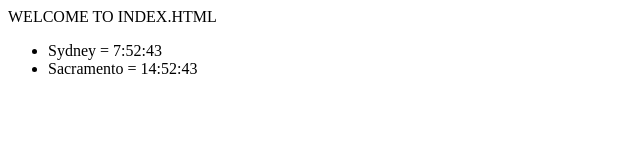
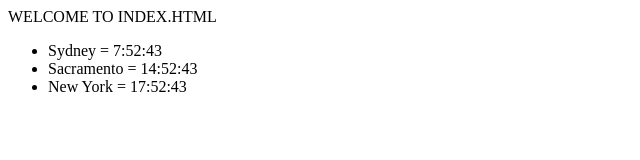
Before and after one commit to Luke-Wilson/timezones, a React app: page / in a window 1280 px wide. Shown: the top 160 px of the page, without its empty margins (0-640 px from the left). Built offline with nearby package versions, Linux system fonts and the light colour scheme.

Commit message:
rearranged structure

```diff
--- a/src/ClockList.jsx
+++ b/src/ClockList.jsx
@@ -6,9 +6,9 @@ var cities = [
   {name: "Sacramento", timezone: "-7"}
 ];
 
-const ClockList = () => (
+const ClockList = (props) => (
   <ul>
-    {cities.map(city => {
+    {props.cities.map(city => {
       return <Clock timezone={city.timezone} name={city.name} />
     })}
   </ul>
--- a/src/app.jsx
+++ b/src/app.jsx
@@ -1,5 +1,25 @@
 import React from 'react';
-import ReactDOM from 'react-dom';
 import ClockList from './ClockList.jsx';
 
-ReactDOM.render(<ClockList />, document.getElementById('app'));
+export default class App extends React.Component {
+  constructor() {
+    super();
+    this.state = {
+      cities: [
+        {name: "Sydney", timezone: "10"},
+        {name: "Sacramento", timezone: "-7"},
+        {name: "New York", timezone: "-4"}
+      ]
+    };
+  }
+
+  componentWillMount() {
+    console.log('yo');
+  }
+
+  render() {
+    return (
+      <ClockList cities={this.state.cities} />
+    )
+  }
+}
--- /dev/null
+++ b/src/index.jsx
@@ -0,0 +1,5 @@
+import React from 'react';
+import ReactDOM from 'react-dom';
+import App from './App.jsx';
+
+ReactDOM.render(<App />, document.getElementById('app'));
```
